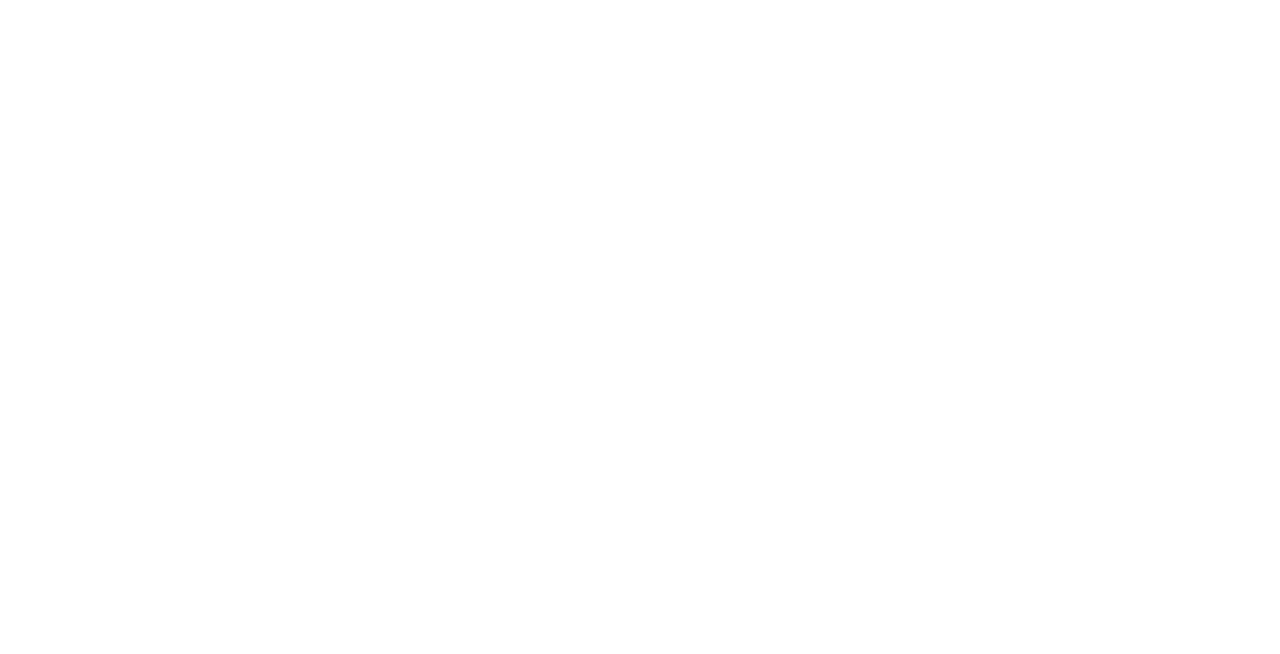
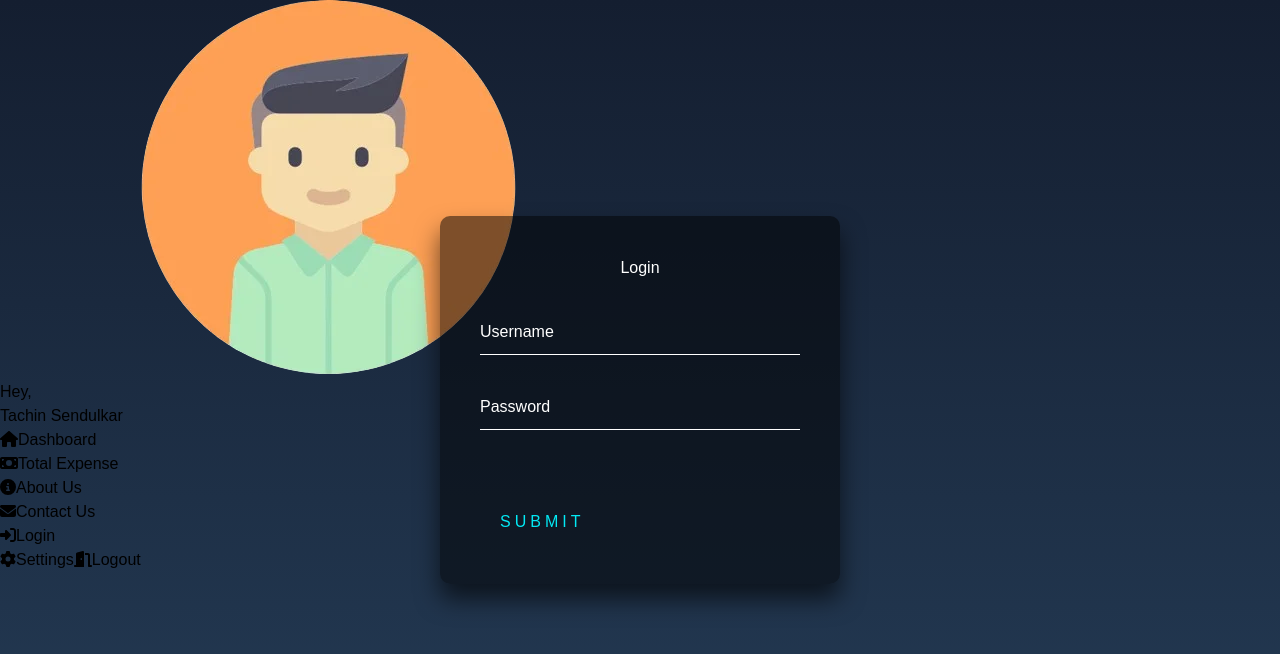
Before and after one commit to puranjayb/SPAP-FTP, a React (Vite) app in the folder client/: page /login in a window 1280 px wide. Before the commit this address had no page. Shown: the top 654 px of the page. Built offline with nearby package versions, Linux system fonts and the light colour scheme.

Commit message:
log in page design completed

```diff
--- a/client/src/App.jsx
+++ b/client/src/App.jsx
@@ -1,6 +1,7 @@
 import { Route, Routes } from "react-router-dom"
 import Layout from "./Layout"
 import Dashboard from "./page/Dashboard"
+import Login from "./page/Login"
 
 function App() {
   return (
@@ -8,6 +9,7 @@
       <Routes>
         <Route path="/" element={<Layout />} >
           <Route index element={<Dashboard />} />
+          <Route path="login" element={<Login />} />
         </Route>
       </Routes>
     </>
--- a/client/src/dataList/sidebarLinks.js
+++ b/client/src/dataList/sidebarLinks.js
@@ -1,24 +1,35 @@
-import { faHome, faMoneyBill, faInfoCircle, faEnvelope } from '@fortawesome/free-solid-svg-icons';
+import {
+  faHome,
+  faMoneyBill,
+  faInfoCircle,
+  faEnvelope,
+  faSignInAlt,
+} from "@fortawesome/free-solid-svg-icons";
 
 export const links = [
   {
-    title: 'Dashboard',
-    path: '/',
-    icon: faHome
+    title: "Dashboard",
+    path: "/",
+    icon: faHome,
   },
   {
-    title: 'Total Expense',
-    path: '/total-expense',
-    icon: faMoneyBill
+    title: "Total Expense",
+    path: "/total-expense",
+    icon: faMoneyBill,
   },
   {
-    title: 'About Us',
-    path: '/about-us',
-    icon: faInfoCircle
+    title: "About Us",
+    path: "/about-us",
+    icon: faInfoCircle,
   },
   {
-    title: 'Contact Us',
-    path: '/contact-us',
-    icon: faEnvelope
+    title: "Contact Us",
+    path: "/contact-us",
+    icon: faEnvelope,
+  },
+  {
+    title: "Login",
+    path: "/login",
+    icon: faSignInAlt,
   },
 ];
--- /dev/null
+++ b/client/src/page/Login.css
@@ -0,0 +1,208 @@
+html {
+    height: 100%;
+  }
+  body {
+    margin:0;
+    padding:0;
+    font-family: sans-serif;
+    background: linear-gradient(#141e30, #243b55);
+  }
+
+  .login-box {
+    position: absolute;
+    top: 50%;
+    left: 50%;
+    width: 400px;
+    padding: 40px;
+    transform: translate(-50%, -50%);
+    background: rgba(0,0,0,.5);
+    box-sizing: border-box;
+    box-shadow: 0 15px 25px rgba(0,0,0,.6);
+    border-radius: 10px;
+  }
+
+  .login-box h2 {
+    margin: 0 0 30px;
+    padding: 0;
+    color: #fff;
+    text-align: center;
+  }
+
+  .login-box .user-box {
+    position: relative;
+  }
+
+  .login-box .user-box input {
+    width: 100%;
+    padding: 10px 0;
+    font-size: 16px;
+    color: #fff;
+    margin-bottom: 30px;
+    border: none;
+    border-bottom: 1px solid #fff;
+    outline: none;
+    background: transparent;
+  }
+  .login-box .user-box label {
+    position: absolute;
+    top:0;
+    left: 0;
+    padding: 10px 0;
+    font-size: 16px;
+    color: #fff;
+    pointer-events: none;
+    transition: .5s;
+  }
+
+  .login-box .user-box input:focus ~ label,
+  .login-box .user-box input:valid ~ label {
+    top: -20px;
+    left: 0;
+    color: #03e9f4;
+    font-size: 12px;
+  }
+
+  .login-box form a {
+    position: relative;
+    display: inline-block;
+    padding: 10px 20px;
+    color: #03e9f4;
+    font-size: 16px;
+    text-decoration: none;
+    text-transform: uppercase;
+    overflow: hidden;
+    transition: .5s;
+    margin-top: 40px;
+    letter-spacing: 4px
+  }
+
+  .login-box a:hover {
+    background: #03e9f4;
+    color: #fff;
+    border-radius: 5px;
+    box-shadow: 0 0 5px #03e9f4,
+                0 0 25px #03e9f4,
+                0 0 50px #03e9f4,
+                0 0 100px #03e9f4;
+  }
+
+  .login-box form button {
+    position: relative;
+    display: inline-block;
+    padding: 10px 20px;
+    color: #03e9f4;
+    font-size: 16px;
+    text-decoration: none;
+    text-transform: uppercase;
+    overflow: hidden;
+    transition: .5s;
+    margin-top: 40px;
+    letter-spacing: 4px;
+    background: transparent; /* Remove default button background */
+    cursor: pointer; /* Add pointer cursor on hover */
+  }
+
+  .login-box form button::before { /* Create the moving border */
+    content: '';
+    position: absolute;
+    top: 0;
+    left: 0;
+    width: 0;
+    height: 100%;
+    border-top: 2px solid #03e9f4; /* Set border color */
+    transition: width .5s; /* Transition width for smooth animation */
+  }
+
+  .login-box form button:hover::before { /* Adjust border width on hover */
+    width: 100%;
+  }
+
+  .login-box form button:hover { /* Adjust button styles on hover */
+    background: #03e9f4;
+    color: #fff;
+    border-radius: 5px;
+    box-shadow: 0 0 5px #03e9f4,
+                0 0 25px #03e9f4,
+                0 0 50px #03e9f4,
+                0 0 100px #03e9f4;
+  }
+
+  .login-box a span {
+    position: absolute;
+    display: block;
+  }
+
+  .login-box a span:nth-child(1) {
+    top: 0;
+    left: -100%;
+    width: 100%;
+    height: 2px;
+    background: linear-gradient(90deg, transparent, #03e9f4);
+    animation: btn-anim1 1s linear infinite;
+  }
+
+  @keyframes btn-anim1 {
+    0% {
+      left: -100%;
+    }
+    50%,100% {
+      left: 100%;
+    }
+  }
+
+  .login-box a span:nth-child(2) {
+    top: -100%;
+    right: 0;
+    width: 2px;
+    height: 100%;
+    background: linear-gradient(180deg, transparent, #03e9f4);
+    animation: btn-anim2 1s linear infinite;
+    animation-delay: .25s
+  }
+
+  @keyframes btn-anim2 {
+    0% {
+      top: -100%;
+    }
+    50%,100% {
+      top: 100%;
+    }
+  }
+
+  .login-box a span:nth-child(3) {
+    bottom: 0;
+    right: -100%;
+    width: 100%;
+    height: 2px;
+    background: linear-gradient(270deg, transparent, #03e9f4);
+    animation: btn-anim3 1s linear infinite;
+    animation-delay: .5s
+  }
+
+  @keyframes btn-anim3 {
+    0% {
+      right: -100%;
+    }
+    50%,100% {
+      right: 100%;
+    }
+  }
+
+  .login-box a span:nth-child(4) {
+    bottom: -100%;
+    left: 0;
+    width: 2px;
+    height: 100%;
+    background: linear-gradient(360deg, transparent, #03e9f4);
+    animation: btn-anim4 1s linear infinite;
+    animation-delay: .75s
+  }
+
+  @keyframes btn-anim4 {
+    0% {
+      bottom: -100%;
+    }
+    50%,100% {
+      bottom: 100%;
+    }
+  }
--- /dev/null
+++ b/client/src/page/Login.jsx
@@ -0,0 +1,23 @@
+import React from "react";
+import "./Login.css";
+
+function Login() {
+  return (
+    <div className="login-box">
+      <h2 className="text-2xl">Login</h2>
+      <form>
+        <div className="user-box">
+          <input type="text" name="" required={true} />
+          <label>Username</label>
+        </div>
+        <div className="user-box">
+          <input type="password" name="" required={true} />
+          <label>Password</label>
+        </div>
+        <button type="submit">Submit</button>
+      </form>
+    </div>
+  );
+}
+
+export default Login;
```
Also changed, not shown: client/package.json (+6 -1 lines), 1 other file (tests, documents, lock files or other folders).
